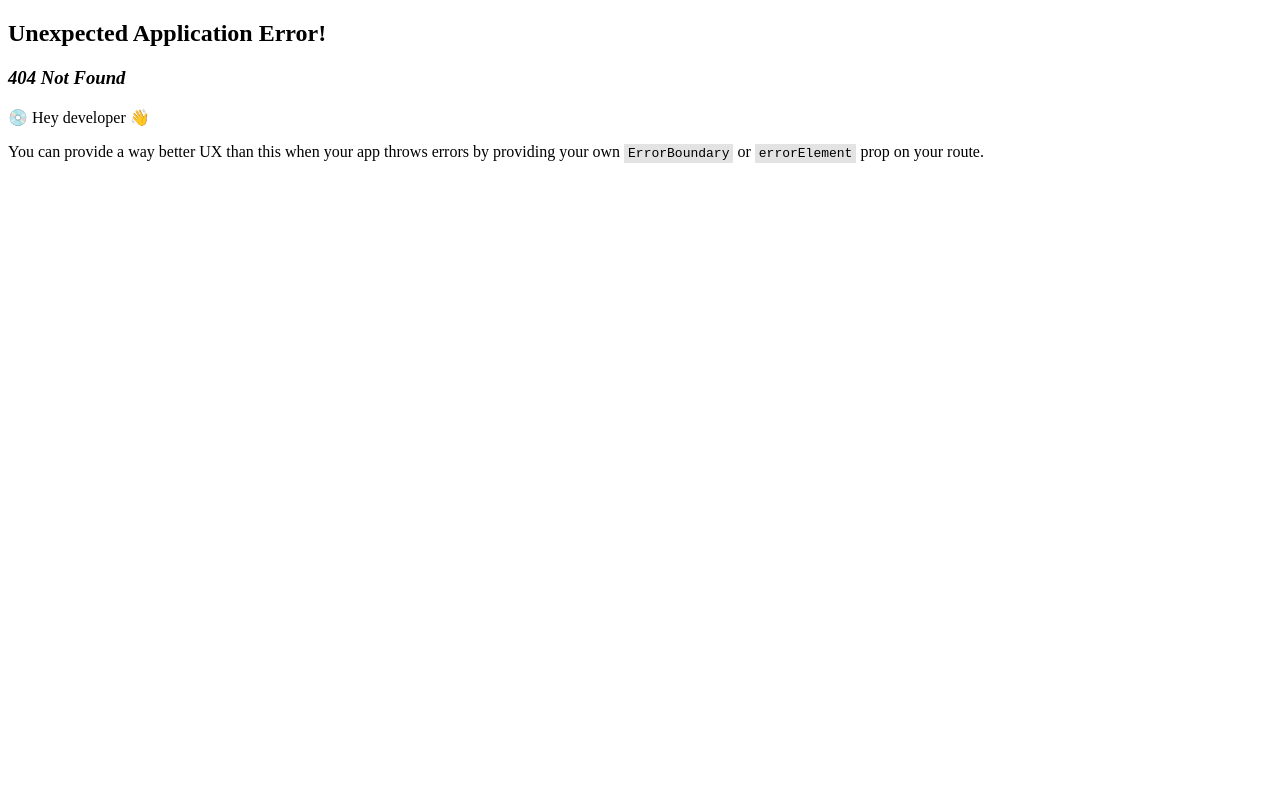
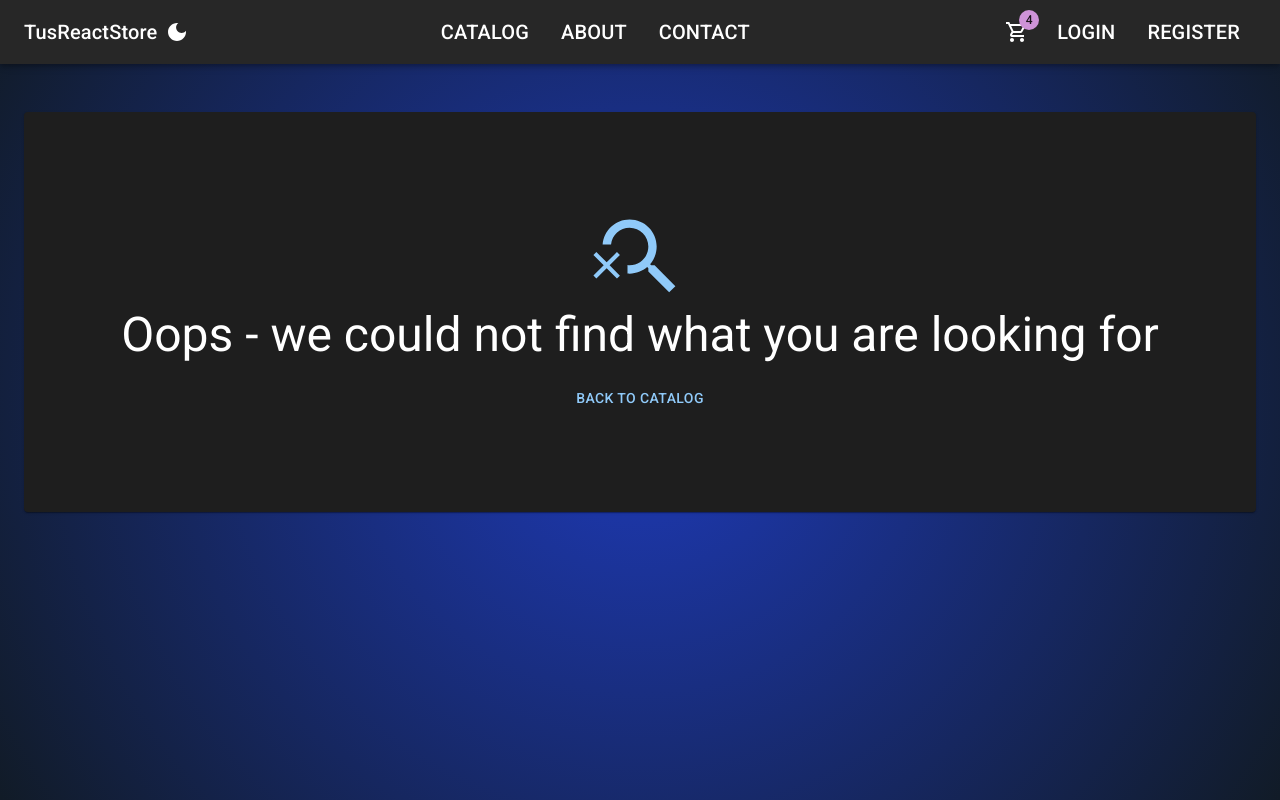
Before and after one commit to player2201/TusReactStore, a React (Vite) app in the folder client/: page /not-found in a window 1280 px wide. Before the commit this address had no page. Built offline with nearby package versions, Linux system fonts and the light colour scheme.

Commit message:
added Not Found error display and routing

```diff
--- a/client/src/app/api/baseApi.ts
+++ b/client/src/app/api/baseApi.ts
@@ -48,7 +48,7 @@
         break;
       case 404:
         if (typeof responseData === "object" && "title" in responseData)
-          toast.error(responseData.title);
+          router.navigate("/not-found");
         break;
       case 500:
         if (typeof responseData === "object" && "title" in responseData)
--- /dev/null
+++ b/client/src/app/errors/NotFound.tsx
@@ -0,0 +1,26 @@
+import { SearchOff } from "@mui/icons-material";
+import { Button, Paper, Typography } from "@mui/material";
+import { Link } from "react-router-dom";
+
+export default function NotFound() {
+  return (
+    <Paper
+      sx={{
+        height: 400,
+        display: "flex",
+        flexDirection: "column",
+        justifyContent: "center",
+        alignItems: "center",
+        p: 6,
+      }}
+    >
+      <SearchOff sx={{ fontSize: 100 }} color="primary" />
+      <Typography gutterBottom variant="h3">
+        Oops - we could not find what you are looking for
+      </Typography>
+      <Button fullWidth component={Link} to="/catalog">
+        Back to Catalog
+      </Button>
+    </Paper>
+  );
+}
--- a/client/src/app/routes/Routes.tsx
+++ b/client/src/app/routes/Routes.tsx
@@ -1,4 +1,4 @@
-import { createBrowserRouter } from "react-router-dom";
+import { createBrowserRouter, Navigate } from "react-router-dom";
 import App from "../layout/App";
 import HomePage from "../../features/home/HomePage";
 import Catalog from "../../features/catalog/Catalog";
@@ -6,6 +6,7 @@
 import AboutPage from "../../features/about/AboutPage";
 import ContactPage from "../../features/contact/ContactPage";
 import ServerError from "../errors/ServerError";
+import NotFound from "../errors/NotFound";
 
 export const router = createBrowserRouter([
   {
@@ -18,6 +19,8 @@
       { path: "/about", element: <AboutPage /> },
       { path: "/Contact", element: <ContactPage /> },
       { path: "/server-error", element: <ServerError /> },
+      { path: "/not-found", element: <NotFound /> },
+      {path: '*', element: <Navigate replace to = "/not-found"/>}
     ],
   },
 ]);
```
Also changed, not shown: 2 other files (tests, documents, lock files or other folders).
